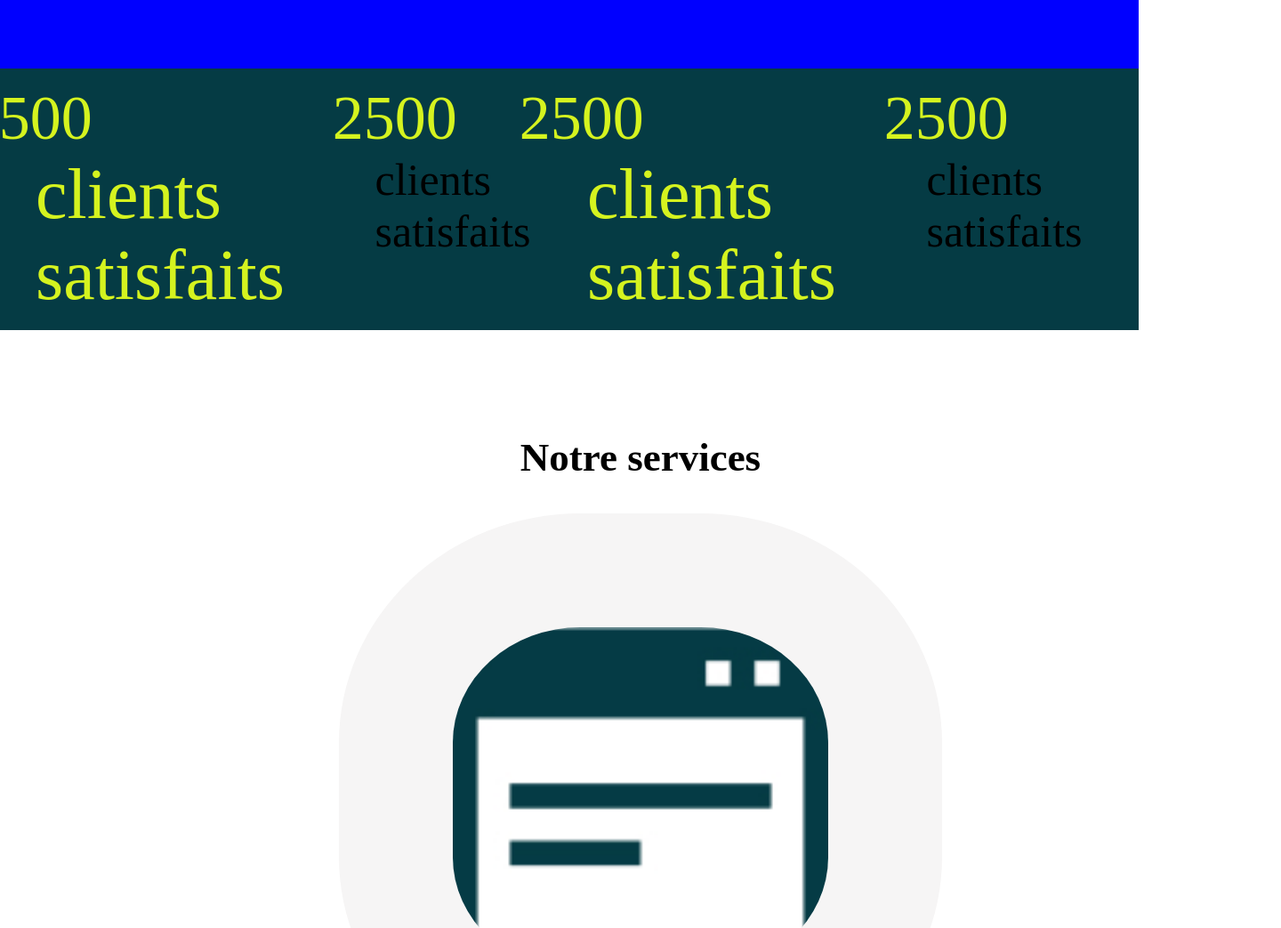
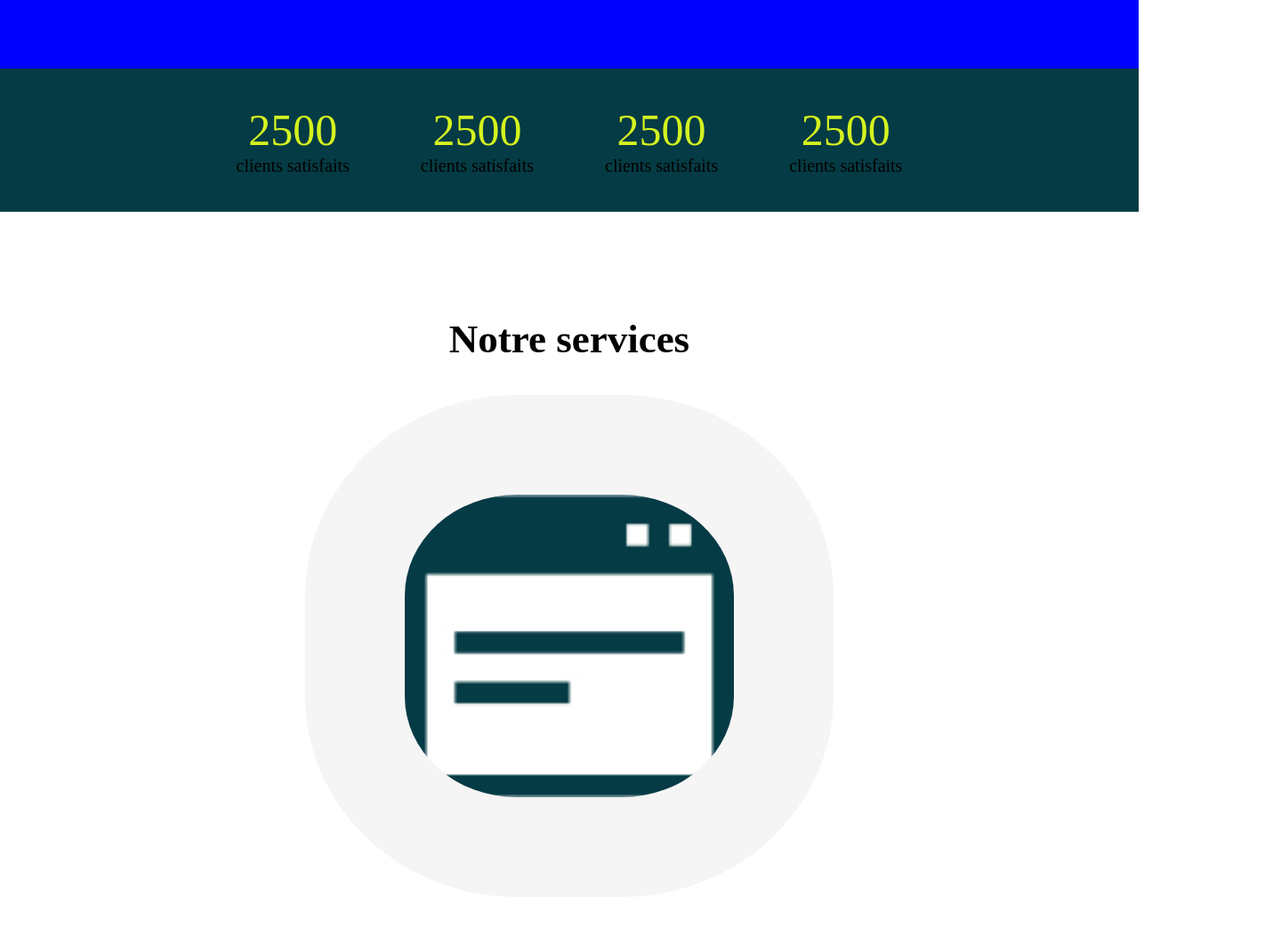
Before and after one commit to HanmaBaaki/Agenceco, a plain HTML site: page module1.html in a window 1280 px wide. Shown: the part 1591-2634 px from the top of the page at 89% size, 1440 px wide, since content can reach past the window. Drawn offline with Linux system fonts and the light colour scheme.

Commit message:
modification 3

```diff
--- a/module1.css
+++ b/module1.css
@@ -1,6 +1,6 @@
 /* NAVIGATEUR*/
 body{
-    width: 100%;
+
     height: 100%;
     font-size: 100%;
     background-color: #F7CACA ;
@@ -40,10 +40,7 @@ nav a{
 }
 
 /* BANNIERE */
-.banniere{
-    width: 100%;
-    display: block;
-}
+
 
 /* NOTRE EQUIPE */
 
@@ -83,28 +80,17 @@ p.team_description{
 }
 
 .info_clients ul{
-    width: 100%;
     list-style-type: none;
     display: flex;
     flex-direction: column;
 }
 
-.info_clients li:nth-child(even){
-    font-size: 50px;
 
-
-}
-
-.info_clients li:nth-child(odd){
-    font-size: 80px;
-    color:#d5f31f;
-}
 
 /* NOS SERVICES */
 
 .our_services{
     text-align: center;
-    width: 100%;
     padding: 80px;
 }
 
@@ -128,7 +114,6 @@ p.team_description{
 
 .section3{
     background-color: #053b44;
-    width: 100%;
 }
 
 .section3 h2{
@@ -167,7 +152,6 @@ input[type="button"]{
 /* ABOUT_US */
 
 .aboutus{
-    width: 100%;
     border: solid black 10px;
 }
 
@@ -221,7 +205,6 @@ input[type="button"]{
 
 footer {
     background-color: #053b44;
-    width: 100%;
 }
 
 .footer_description {
@@ -297,11 +280,6 @@ input[type="button"] {
 
         /* BANNIERE*/
 
-        .banniere{
-            width: 100%;
-            display: block;
-        }
-
         #title1{
             position: absolute;
             top: 100%;
@@ -312,7 +290,7 @@ input[type="button"] {
             width: 60%;
         }
 
-        span{
+        span.title_color{
             color: #D5F31F;
             position: relative;
             right: 20%;
@@ -361,19 +339,34 @@ input[type="button"] {
         }
         /* BANNIERE D'INFO*/
         .info_clients{
+
             background-color: #053b44;
-            display: flex;
+            text-align: center;
+
         }
 
         .info_clients ul{
             display: flex;
             flex-direction: row;
+            margin: 0;
+            padding: 0;
+            justify-content:center;
+
         }
 
-        .info_clients li:nth-child(odd){
-            font-size: 80px;
-            color:#d5f31f;
+        .info_clients li{
+            font-size: 20px;
+            padding:40px
         }
+
+         span.info_number{
+             display: block;
+             color: #d5f31f;
+             font-size: 50px;
+
+        }
+
+
 
 
 
--- a/module1.html
+++ b/module1.html
@@ -22,7 +22,7 @@
 
             <div class="banniere">
 
-                <h1 id="title1">Bienvenue dans votre <span>agence web écologique</span></h1><!--Titre principale du site--> <!--c'est plus logique pour le referencement-->
+                <h1 id="title1">Bienvenue dans votre <span class="title_color">agence web écologique</span></h1><!--Titre principale du site--> <!--c'est plus logique pour le referencement-->
                 <img src="resources/resources2/plantes.jpg" alt="plantes" id="vert">
 
             </div>
@@ -55,10 +55,10 @@
             </section><!--Fin de la premiere section-->
             <div class="info_clients">
                 <ul>
-                    <li><span>2500</span>clients satisfaits</li>
-                    <li><span>2500</span>clients satisfaits</li>
-                    <li><span>2500</span>clients satisfaits</li>
-                    <li><span>2500</span>clients satisfaits</li>
+                    <li><span class="info_number">2500</span>clients satisfaits</li>
+                    <li><span class="info_number">2500</span>clients satisfaits</li>
+                    <li><span class="info_number">2500</span>clients satisfaits</li>
+                    <li><span class="info_number">2500</span>clients satisfaits</li>
 
                 </ul>
             </div>
```
